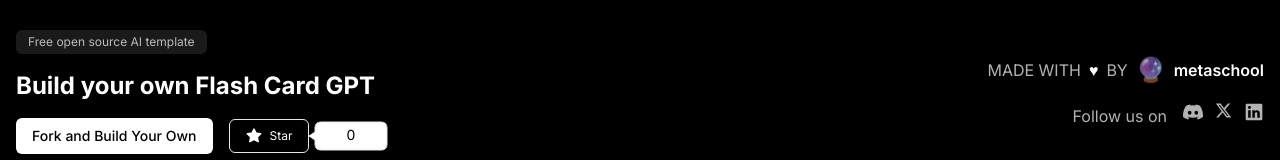
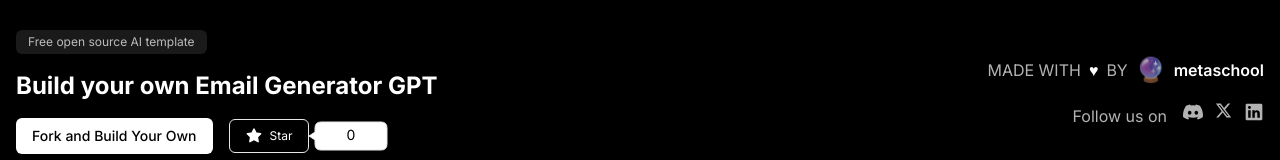
Before and after one commit to 0xmetaschool/EmailGeneratorGPT, a Next.js app: page / in a window 1280 px wide. Shown: the part 1329-1489 px from the top of the page. Built offline with nearby package versions, Linux system fonts and the light colour scheme; no server answers.

Commit message:
Update Footer.js

```diff
--- a/components/Footer.js
+++ b/components/Footer.js
@@ -30,7 +30,7 @@ const Footer = () => {
               Free open source AI template
             </div>
             <h3 className="text-2xl font-bold mb-4 text-white">
-              Build your own Flash Card GPT
+              Build your own Email Generator GPT
             </h3>
             <div className="flex items-center gap-4">
               <Link
```
